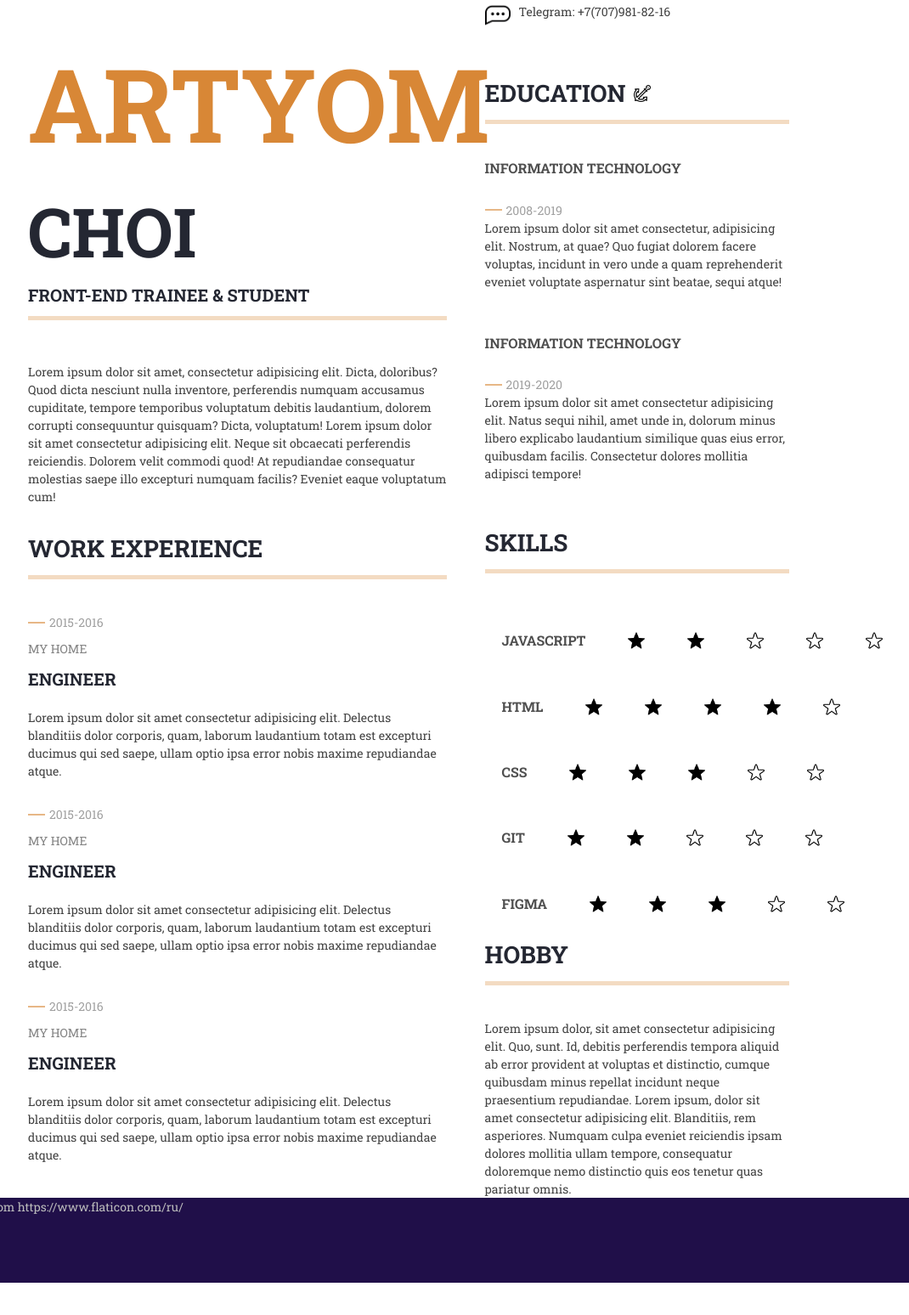
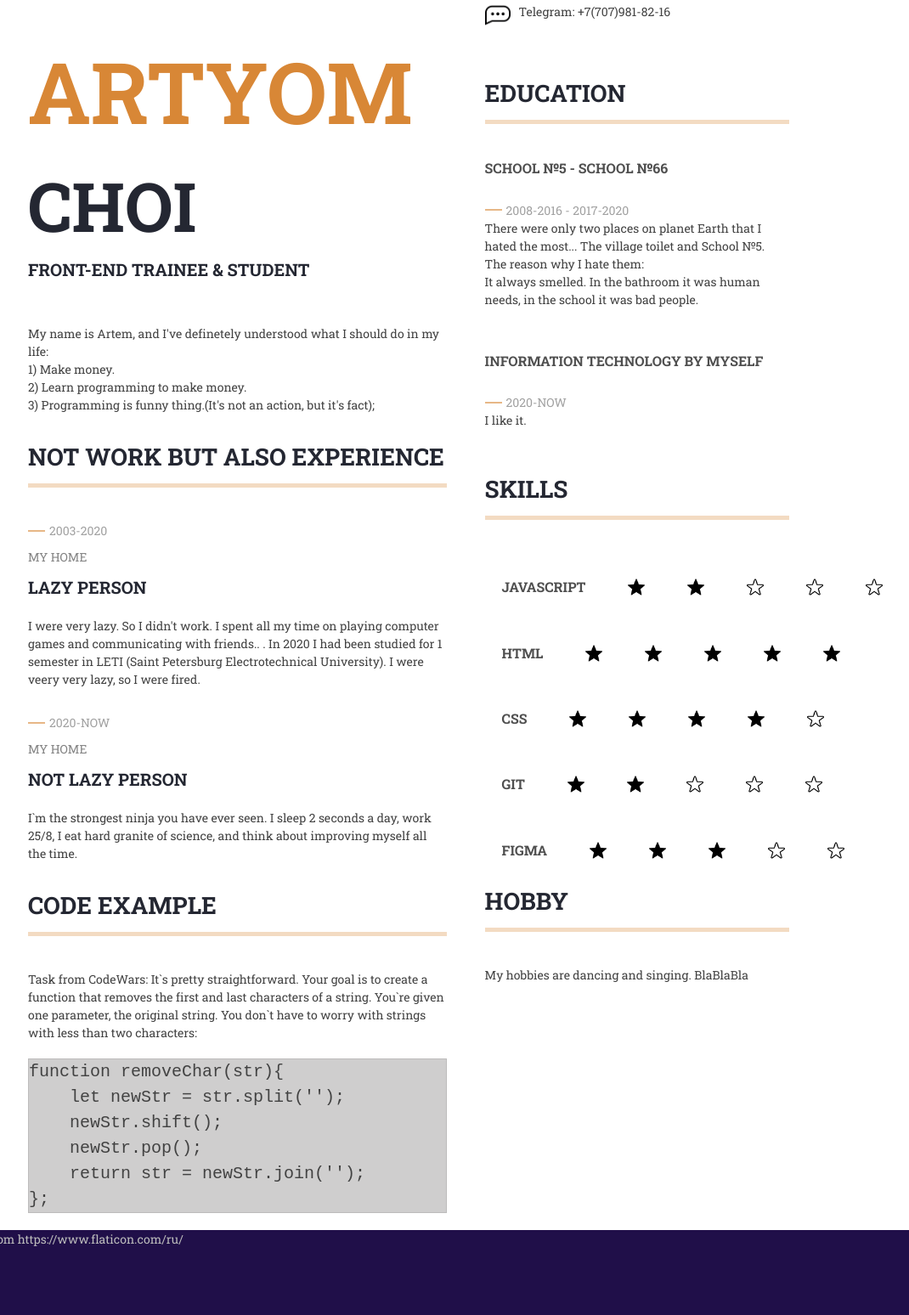
Before and after one commit to S-Selfish/rsschool-cv, a plain HTML site: page index.html in a window 1280 px wide. Shown: the part 398-1946 px from the top of the page at 85% size, without its empty margins (159-1229 px from the left). Before the commit the page ends 1908 px from the top, so only its background shows below. Drawn offline with Linux system fonts and the light colour scheme; a web font is replaced by a local one.

Commit message:
feat: add features

```diff
--- a/index.html
+++ b/index.html
@@ -37,6 +37,9 @@
                     <li class="header__item">
                         <a href="#experience" class="header__link">Work experience </a>
                     </li>
+                    <li class="header__item">
+                        <a href="#code" class="header__link">Code example </a>
+                    </li>
                 </ul>
             </nav>
         </header>
@@ -60,52 +63,62 @@
                             <div class="main__profile-subtitle">
                                 <h4>Front-end trainee & Student</h4>
                             </div>
-                            <div class="line"></div>
-                            <div class="main__profile-text">Lorem ipsum dolor sit amet, consectetur adipisicing elit.
-                                Dicta, doloribus? Quod dicta nesciunt nulla inventore, perferendis numquam accusamus
-                                cupiditate, tempore temporibus voluptatum debitis laudantium, dolorem corrupti
-                                consequuntur quisquam? Dicta, voluptatum! Lorem ipsum dolor sit amet consectetur
-                                adipisicing elit. Neque sit obcaecati perferendis reiciendis. Dolorem velit commodi
-                                quod! At repudiandae consequatur molestias saepe illo excepturi numquam facilis? Eveniet
-                                eaque voluptatum cum!</div>
+
+                            <div class="main__profile-text">My name is Artem, and I've definetely understood what I should do in my life:<br> 1) Make money.<br> 2) Learn programming to make money.<br> 3) Programming is funny thing.(It's not an action, but it's fact);
+                            </div>
                         </div>
                     </div>
 
                     <div class="main__work-experience">
-                        <h3 id="experience">Work Experience</h3>
-                        <div class="line"></div>
+                        <div id="experience">
+                            <h3 class="hover-h3">Not work but also experience</h3>
+                            <div class="line-wrapper">
+                                <div class="line"></div>
+                                <div class="line-active"></div>
+                            </div>
+                        </div>
+
+
                         <div class="work-experience__block">
                             <!--There must be an education year, that's not a mistake-->
-                            <div class="year">2015-2016</div>
+                            <div class="year">2003-2020</div>
                             <div class="work__place">My home</div>
                             <div class="work__position">
-                                <h4>Engineer</h4>
+                                <h4>Lazy person</h4>
                             </div>
-                            <div class="work__position-text">Lorem ipsum dolor sit amet consectetur adipisicing elit.
-                                Delectus blanditiis dolor corporis, quam, laborum laudantium totam est excepturi ducimus
-                                qui sed saepe, ullam optio ipsa error nobis maxime repudiandae atque.</div>
+                            <div class="work__position-text">
+                                I were very lazy. So I didn't work. I spent all my time on playing computer games and communicating with friends.. . In 2020 I had been studied for 1 semester in LETI (Saint Petersburg Electrotechnical University). I were veery very lazy, so I were fired.
+                            </div>
                         </div>
                         <div class="work-experience__block">
                             <!--There must be an education year, that's not a mistake-->
-                            <div class="year">2015-2016</div>
+                            <div class="year">2020-NOW</div>
                             <div class="work__place">My home</div>
                             <div class="work__position">
-                                <h4>Engineer</h4>
+                                <h4>Not Lazy person</h4>
                             </div>
-                            <div class="work__position-text">Lorem ipsum dolor sit amet consectetur adipisicing elit.
-                                Delectus blanditiis dolor corporis, quam, laborum laudantium totam est excepturi ducimus
-                                qui sed saepe, ullam optio ipsa error nobis maxime repudiandae atque.</div>
+                            <div class="work__position-text">I`m the strongest ninja you have ever seen. I sleep 2 seconds a day, work 25/8, I eat hard granite of science, and think about improving myself all the time. </div>
                         </div>
-                        <div class="work-experience__block">
-                            <!--There must be an education year, that's not a mistake-->
-                            <div class="year">2015-2016</div>
-                            <div class="work__place">My home</div>
-                            <div class="work__position">
-                                <h4>Engineer</h4>
+                    </div>
+                    <div class="code-example">
+                        <div id="code">
+                            <h3 class="hover-h3">Code example</h3>
+                            <div class="line-wrapper">
+                                <div class="line"></div>
+                                <div class="line-active"></div>
                             </div>
-                            <div class="work__position-text">Lorem ipsum dolor sit amet consectetur adipisicing elit.
-                                Delectus blanditiis dolor corporis, quam, laborum laudantium totam est excepturi ducimus
-                                qui sed saepe, ullam optio ipsa error nobis maxime repudiandae atque.</div>
+                        </div>
+                        <div class="code-example__block">
+                            Task from CodeWars: It`s pretty straightforward. Your goal is to create a function that
+                            removes the first and last characters of a string. You`re given one parameter, the original
+                            string. You don`t have to worry with strings with less than two characters:
+                            <pre>
+function removeChar(str){
+    let newStr = str.split('');
+    newStr.shift();
+    newStr.pop();
+    return str = newStr.join('');
+};</pre>
                         </div>
                     </div>
                 </section>
@@ -113,12 +126,13 @@
 
                 <aside class="main__aside">
                     <div class="main__aside-contact">
-                        <div class="h3-wrapper">
-                            <h3 id="contact">Contact</h3>
-                            <img src="./images/icon-anchor.png" alt="anchor">
+                        <div id="contact">
+                            <h3 class="hover-h3">Contact</h3>
+                            <div class="line-wrapper">
+                                <div class="line"></div>
+                                <div class="line-active"></div>
+                            </div>
                         </div>
-
-                        <div class="line"></div>
 
                         <ul class="contact">
                             <li class="contact-block">
@@ -167,40 +181,41 @@
                     </div>
 
                     <div class="main__aside-education">
-                        <div class="h3-wrapper">
-                            <h3 id="education">Education</h3>
-                            <img src="./images/icon-anchor.png" alt="anchor">
+                        <div id="education">
+                            <h3 class="hover-h3">Education</h3>
+                            <div class="line-wrapper">
+                                <div class="line"></div>
+                                <div class="line-active"></div>
+                            </div>
                         </div>
 
 
-                        <div class="line"></div>
+
 
 
                         <div class="education-description">
                             <div class="education__block">
                                 <div class="education__title">
-                                    <h5>Information technology</h5>
+                                    <h5>School №5 - School №66</h5>
                                 </div>
                                 <div class="education__time-line">
-                                    <div class="year">2008-2019</div>
+                                    <div class="year">2008-2016  -  2017-2020</div>
                                 </div>
-                                <div class="education__text">Lorem ipsum dolor sit amet consectetur, adipisicing elit.
-                                    Nostrum, at quae? Quo fugiat dolorem facere voluptas, incidunt in vero unde a quam
-                                    reprehenderit eveniet voluptate aspernatur sint beatae, sequi atque!</div>
+                                <div class="education__text">
+                                    There were only two places on planet Earth that I hated the most... The village toilet and School №5. The reason why I hate them: <br>
+                                    It always smelled. In the bathroom it was human needs, in the school it was bad people.
+                                </div>
                             </div>
 
 
                             <div class="education__block">
                                 <div class="education__title">
-                                    <h5>Information technology</h5>
+                                    <h5>Information technology by myself</h5>
                                 </div>
                                 <div class="education__time-line">
-                                    <div class="year">2019-2020</div>
+                                    <div class="year">2020-NOW</div>
                                 </div>
-                                <div class="education__text">Lorem ipsum dolor sit amet consectetur adipisicing elit.
-                                    Natus sequi nihil, amet unde in, dolorum minus libero explicabo laudantium similique
-                                    quas eius error, quibusdam facilis. Consectetur dolores mollitia adipisci tempore!
-                                </div>
+                                <div class="education__text">I like it.</div>
                             </div>
                         </div>
                     </div>
@@ -208,8 +223,14 @@
 
                     <div class="aside__skill">
                         <div class="skill-description">
-                            <h3 id="skill">Skills</h3>
-                            <div class="line"></div>
+                            <div id="skill">
+                                <h3 class="hover-h3">Skills</h3>
+                                <div class="line-wrapper">
+                                    <div class="line"></div>
+                                    <div class="line-active"></div>
+                                </div>
+                            </div>
+
 
                             <div class="skill__block">
                                 <h5>JavaScript</h5>
@@ -229,7 +250,7 @@
                                     <img src="./images/star.png" alt="star">
                                     <img src="./images/star.png" alt="star">
                                     <img src="./images/star.png" alt="star">
-                                    <img src="./images/star-outline.png" alt="star-outline">
+                                    <img src="./images/star.png" alt="star-outline">
                                 </div>
                             </div>
 
@@ -239,7 +260,7 @@
                                     <img src="./images/star.png" alt="star">
                                     <img src="./images/star.png" alt="star">
                                     <img src="./images/star.png" alt="star">
-                                    <img src="./images/star-outline.png" alt="star-outline">
+                                    <img src="./images/star.png" alt="star-outline">
                                     <img src="./images/star-outline.png" alt="star-outline">
                                 </div>
                             </div>
@@ -269,11 +290,17 @@
                     </div>
                     <div class="aside__hobby">
                         <div class="hobby-description">
-                            <h3 id="hobby">Hobby</h3>
-                            <div class="line"></div>
+                            <div id="hobby">
+                                <h3 class="hover-h3">Hobby</h3>
+                                <div class="line-wrapper">
+                                    <div class="line"></div>
+                                    <div class="line-active"></div>
+                                </div>
+                            </div>
+
                             <div class="hobby__block-text">
-                                Lorem ipsum dolor, sit amet consectetur adipisicing elit. Quo, sunt. Id, debitis perferendis tempora aliquid ab error provident at voluptas et distinctio, cumque quibusdam minus repellat incidunt neque praesentium repudiandae.
-                                Lorem ipsum, dolor sit amet consectetur adipisicing elit. Blanditiis, rem asperiores. Numquam culpa eveniet reiciendis ipsam dolores mollitia ullam tempore, consequatur doloremque nemo distinctio quis eos tenetur quas pariatur omnis.
+                                My hobbies are dancing and singing. BlaBlaBla
+
                             </div>
                         </div>
                     </div>
--- a/style.css
+++ b/style.css
@@ -123,12 +123,6 @@ h3~img {
     display: inline-block;
 }
 
-.h3-wrapper {
-    display: flex;
-    gap: 10px;
-    align-items: center;
-}
-
 h4 {
     font-size: 20px;
 }
@@ -138,12 +132,54 @@ h5 {
     color: #4f4f4f;
 }
 
+.line-wrapper{
+    width: 100%;
+    margin: 10px 0px 40px 0px;
+    position: relative;
+}
+
 .line {
     width: 100%;
     height: 5px;
     background-color: var(--main-color-orange);
     opacity: .3;
-    margin: 10px 0px 40px 0px;
+}
+
+.line-active {
+    width: 0%;
+    height: 5px;
+    position: absolute;
+    background-color: var(--main-color-orange);
+    z-index: 500;
+    top:0;
+    animation: unset;
+}
+
+pre {
+    background-color: #cfcece;
+    /* box-shadow: inset 0px 0px 1px #bdbcbc; */
+    border: 1px solid #bdbcbc;
+    display:flex;
+    font-size: 20px;
+}
+@keyframes line-animation {
+    from {
+        width: 0%;
+    }
+
+    to {
+        width: 40%;
+    }
+}
+
+@keyframes line-animation-reverse {
+    from {
+        width: 40%;
+    }
+
+    to {
+        width: 0%;
+    }
 }
 
 .year {
@@ -267,7 +303,7 @@ h5 {
 }
 
 .main__profile-name h1 {
-    font-size: 120px;
+    font-size: 100px;
     color: var(--main-color-orange);
 }
 
@@ -364,6 +400,8 @@ h5 {
 
 
 
+
+
 .scroll-up-btn {
     position: fixed;
     right: 0;
@@ -376,7 +414,7 @@ h5 {
     justify-content: center;
     background-color: var(--scroll-up-color);
     opacity: 0;
-    transition: opacity .4s ease-out;
+    transition: opacity .3s ease-out;
     cursor: pointer;
     color: black;
 }
```
Also changed, not shown: script.js (+28 -2 lines).
